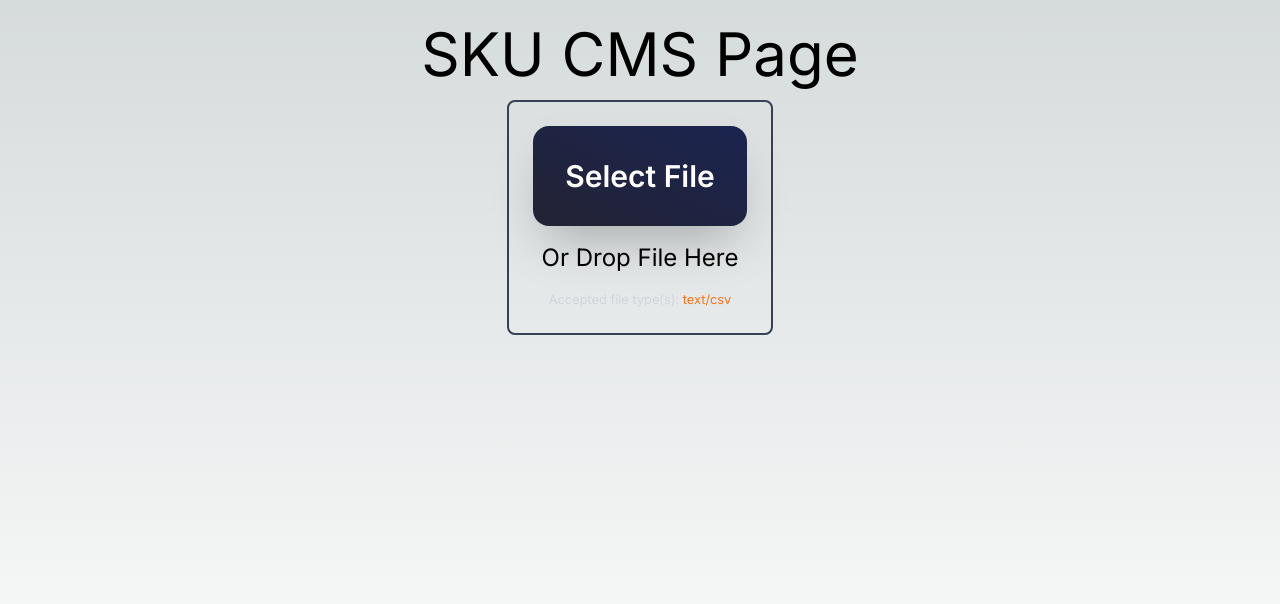
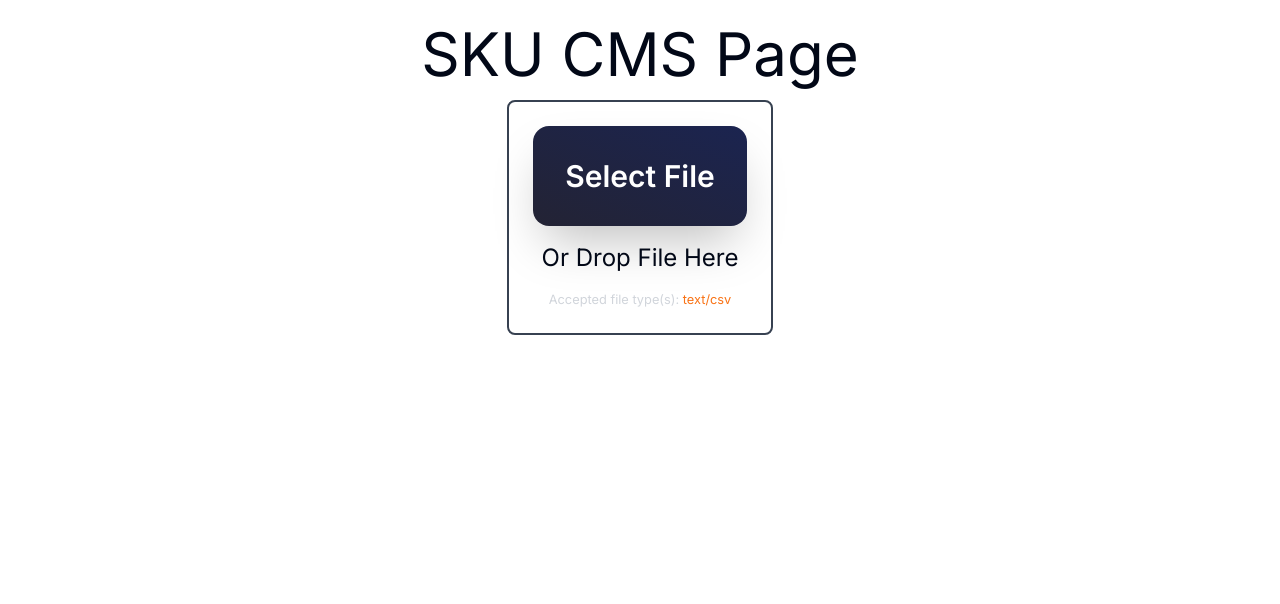
Before and after one commit to Sayvai/sku-products-cms-full-stack-next-js, a Next.js app: page /sku-cms in a window 1280 px wide. Shown: the top 604 px of the page. Built offline with nearby package versions, Linux system fonts and the light colour scheme.

Commit message:
chore(frontend): add initial shadcn ui configurations
Plan to use a component or two from the widely popular and well maintained ui component library!

```diff
--- /dev/null
+++ b/app/_lib/utils.ts
@@ -0,0 +1,6 @@
+import { type ClassValue, clsx } from "clsx"
+import { twMerge } from "tailwind-merge"
+
+export function cn(...inputs: ClassValue[]) {
+  return twMerge(clsx(inputs))
+}
--- a/app/globals.css
+++ b/app/globals.css
@@ -2,26 +2,75 @@
 @tailwind components;
 @tailwind utilities;
 
-:root {
-  --foreground-rgb: 0, 0, 0;
-  --background-start-rgb: 214, 219, 220;
-  --background-end-rgb: 255, 255, 255;
-}
+@layer base {
+  :root {
+    --background: 0 0% 100%;
+    --foreground: 222.2 84% 4.9%;
 
-@media (prefers-color-scheme: dark) {
-  :root {
-    --foreground-rgb: 255, 255, 255;
-    --background-start-rgb: 0, 0, 0;
-    --background-end-rgb: 0, 0, 0;
+    --card: 0 0% 100%;
+    --card-foreground: 222.2 84% 4.9%;
+
+    --popover: 0 0% 100%;
+    --popover-foreground: 222.2 84% 4.9%;
+
+    --primary: 222.2 47.4% 11.2%;
+    --primary-foreground: 210 40% 98%;
+
+    --secondary: 210 40% 96.1%;
+    --secondary-foreground: 222.2 47.4% 11.2%;
+
+    --muted: 210 40% 96.1%;
+    --muted-foreground: 215.4 16.3% 46.9%;
+
+    --accent: 210 40% 96.1%;
+    --accent-foreground: 222.2 47.4% 11.2%;
+
+    --destructive: 0 84.2% 60.2%;
+    --destructive-foreground: 210 40% 98%;
+
+    --border: 214.3 31.8% 91.4%;
+    --input: 214.3 31.8% 91.4%;
+    --ring: 222.2 84% 4.9%;
+
+    --radius: 0.5rem;
+  }
+
+  .dark {
+    --background: 222.2 84% 4.9%;
+    --foreground: 210 40% 98%;
+
+    --card: 222.2 84% 4.9%;
+    --card-foreground: 210 40% 98%;
+
+    --popover: 222.2 84% 4.9%;
+    --popover-foreground: 210 40% 98%;
+
+    --primary: 210 40% 98%;
+    --primary-foreground: 222.2 47.4% 11.2%;
+
+    --secondary: 217.2 32.6% 17.5%;
+    --secondary-foreground: 210 40% 98%;
+
+    --muted: 217.2 32.6% 17.5%;
+    --muted-foreground: 215 20.2% 65.1%;
+
+    --accent: 217.2 32.6% 17.5%;
+    --accent-foreground: 210 40% 98%;
+
+    --destructive: 0 62.8% 30.6%;
+    --destructive-foreground: 210 40% 98%;
+
+    --border: 217.2 32.6% 17.5%;
+    --input: 217.2 32.6% 17.5%;
+    --ring: 212.7 26.8% 83.9%;
   }
 }
 
-body {
-  color: rgb(var(--foreground-rgb));
-  background: linear-gradient(
-      to bottom,
-      transparent,
-      rgb(var(--background-end-rgb))
-    )
-    rgb(var(--background-start-rgb));
+@layer base {
+  * {
+    @apply border-border;
+  }
+  body {
+    @apply bg-background text-foreground;
+  }
 }
--- a/package.json
+++ b/package.json
@@ -9,12 +9,16 @@
     "lint": "next lint"
   },
   "dependencies": {
+    "class-variance-authority": "^0.7.0",
     "clsx": "^2.1.0",
     "csv-parser": "^3.0.0",
+    "lucide-react": "^0.309.0",
     "next": "14.0.4",
     "react": "^18",
     "react-dom": "^18",
     "sqlite3": "^5.1.7",
+    "tailwind-merge": "^2.2.0",
+    "tailwindcss-animate": "^1.0.7",
     "zod": "^3.22.4",
     "zod-form-data": "^2.0.2"
   },
--- a/tailwind.config.ts
+++ b/tailwind.config.ts
@@ -1,20 +1,84 @@
-import type { Config } from 'tailwindcss'
+import type { Config } from "tailwindcss";
 
 const config: Config = {
+  darkMode: ["class"],
   content: [
-    './pages/**/*.{js,ts,jsx,tsx,mdx}',
-    './components/**/*.{js,ts,jsx,tsx,mdx}',
-    './app/**/*.{js,ts,jsx,tsx,mdx}',
+    "./pages/**/*.{js,ts,jsx,tsx,mdx}",
+    "./components/**/*.{js,ts,jsx,tsx,mdx}",
+    "./app/**/*.{js,ts,jsx,tsx,mdx}",
+    "./src/**/*.{ts,tsx}",
   ],
+  prefix: "",
   theme: {
+    container: {
+      center: true,
+      padding: "2rem",
+      screens: {
+        "2xl": "1400px",
+      },
+    },
     extend: {
       backgroundImage: {
-        'gradient-radial': 'radial-gradient(var(--tw-gradient-stops))',
-        'gradient-conic':
-          'conic-gradient(from 180deg at 50% 50%, var(--tw-gradient-stops))',
+        "gradient-radial": "radial-gradient(var(--tw-gradient-stops))",
+        "gradient-conic":
+          "conic-gradient(from 180deg at 50% 50%, var(--tw-gradient-stops))",
+      },
+      colors: {
+        border: "hsl(var(--border))",
+        input: "hsl(var(--input))",
+        ring: "hsl(var(--ring))",
+        background: "hsl(var(--background))",
+        foreground: "hsl(var(--foreground))",
+        primary: {
+          DEFAULT: "hsl(var(--primary))",
+          foreground: "hsl(var(--primary-foreground))",
+        },
+        secondary: {
+          DEFAULT: "hsl(var(--secondary))",
+          foreground: "hsl(var(--secondary-foreground))",
+        },
+        destructive: {
+          DEFAULT: "hsl(var(--destructive))",
+          foreground: "hsl(var(--destructive-foreground))",
+        },
+        muted: {
+          DEFAULT: "hsl(var(--muted))",
+          foreground: "hsl(var(--muted-foreground))",
+        },
+        accent: {
+          DEFAULT: "hsl(var(--accent))",
+          foreground: "hsl(var(--accent-foreground))",
+        },
+        popover: {
+          DEFAULT: "hsl(var(--popover))",
+          foreground: "hsl(var(--popover-foreground))",
+        },
+        card: {
+          DEFAULT: "hsl(var(--card))",
+          foreground: "hsl(var(--card-foreground))",
+        },
+      },
+      borderRadius: {
+        lg: "var(--radius)",
+        md: "calc(var(--radius) - 2px)",
+        sm: "calc(var(--radius) - 4px)",
+      },
+      keyframes: {
+        "accordion-down": {
+          from: { height: "0" },
+          to: { height: "var(--radix-accordion-content-height)" },
+        },
+        "accordion-up": {
+          from: { height: "var(--radix-accordion-content-height)" },
+          to: { height: "0" },
+        },
+      },
+      animation: {
+        "accordion-down": "accordion-down 0.2s ease-out",
+        "accordion-up": "accordion-up 0.2s ease-out",
       },
     },
   },
-  plugins: [],
-}
-export default config
+  plugins: [require("tailwindcss-animate")],
+};
+export default config;
```
Also changed, not shown: components.json (added), 1 other file (tests, documents, lock files or other folders).
